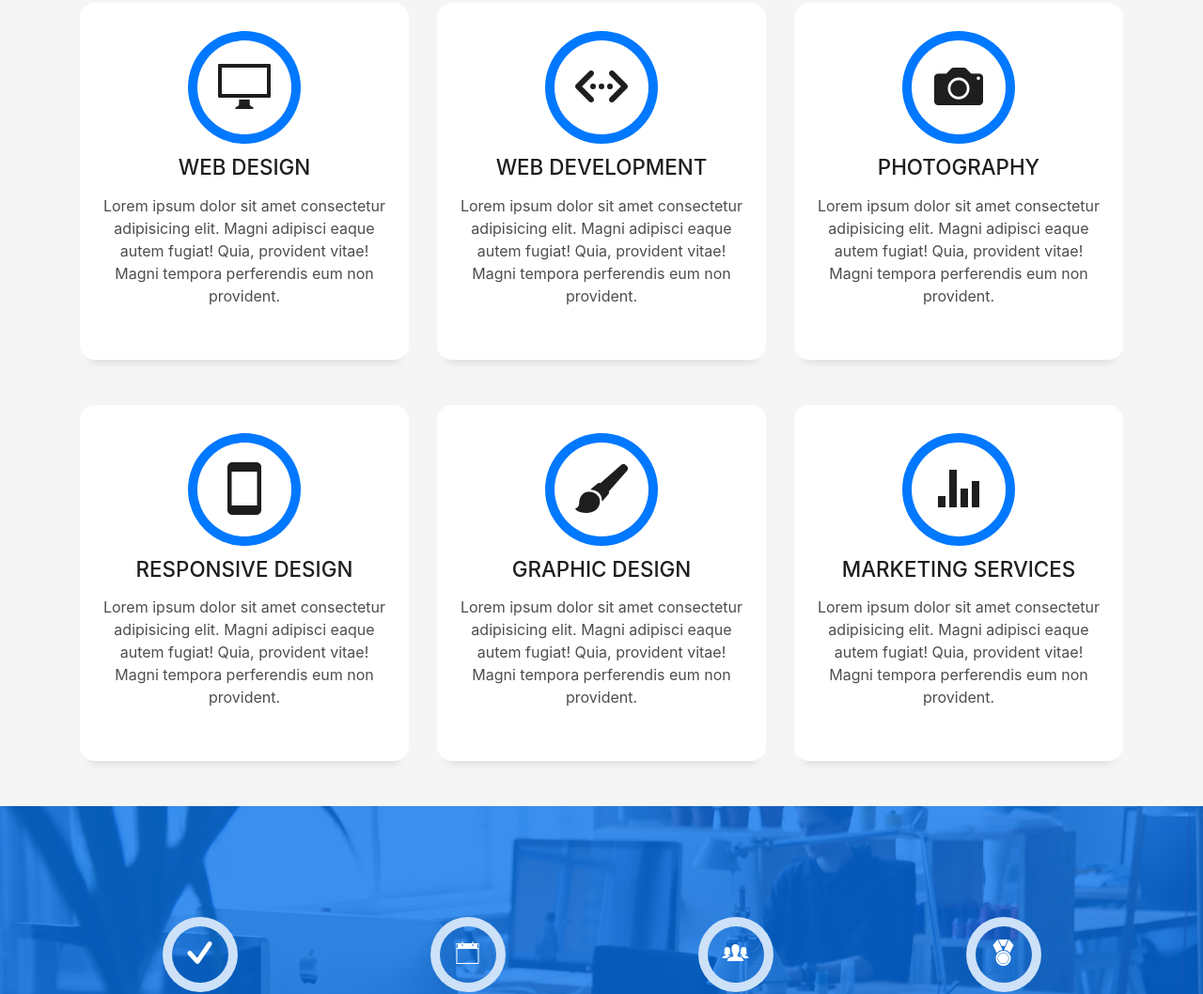
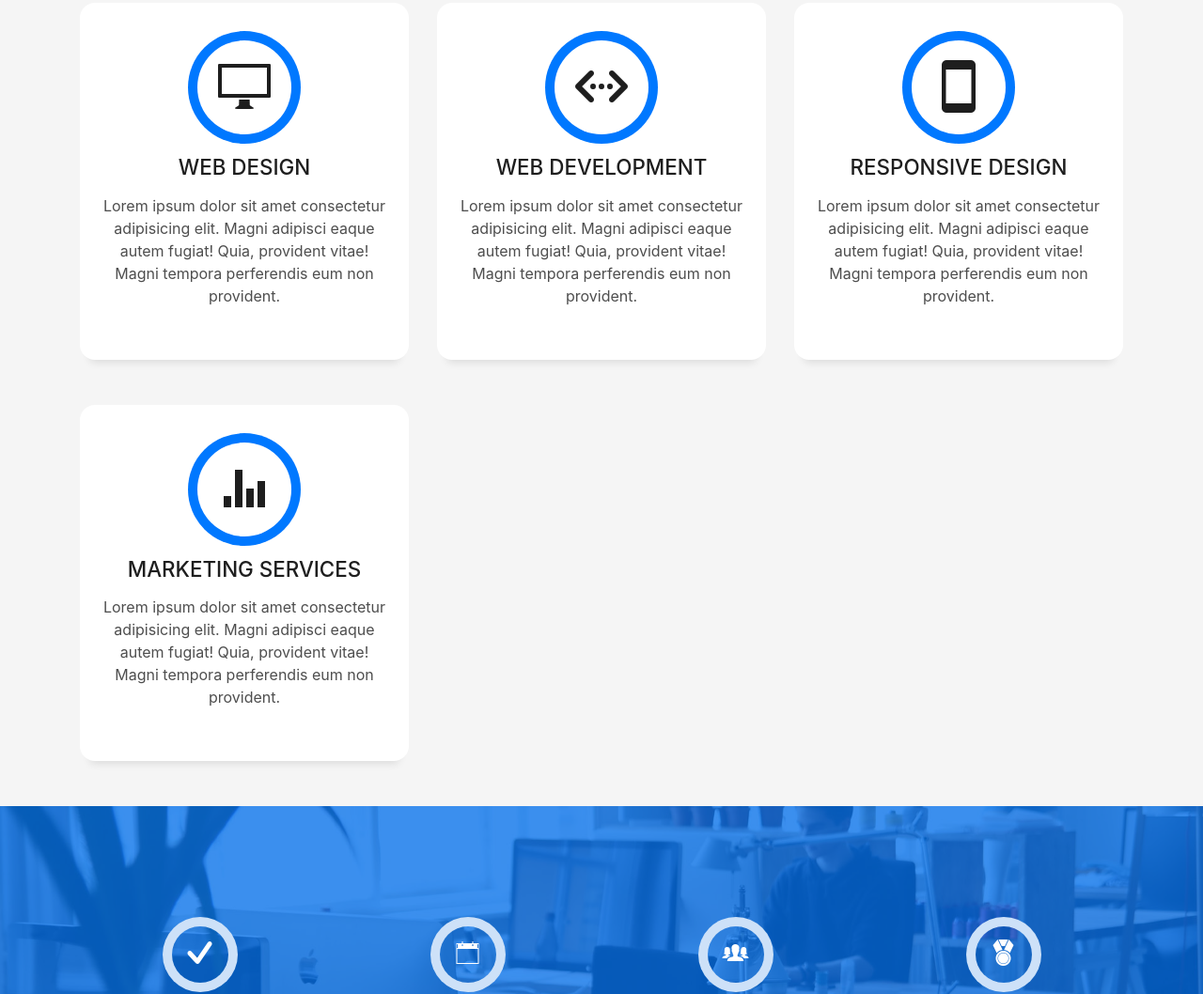
Before and after one commit to DevNik14/DT_Portfolio, a plain HTML site: page index.html in a window 1280 px wide. Shown: the part 1736-2794 px from the top of the page at 94% size. Drawn offline with Linux system fonts and the light colour scheme; files whose address does not match are found by name.

Commit message:
remove photography and graph design from services section

```diff
--- a/index.html
+++ b/index.html
@@ -211,40 +211,10 @@
         <div class="col-md-4">
           <div class="service-box">
             <div class="service-ico">
-              <span class="ico-circle"><i class="ion-camera"></i></span>
-            </div>
-            <div class="service-content">
-              <h2 class="s-title">Photography</h2>
-              <p class="s-description text-center">
-                Lorem ipsum dolor sit amet consectetur adipisicing elit. Magni adipisci eaque autem fugiat! Quia,
-                provident vitae! Magni
-                tempora perferendis eum non provident.
-              </p>
-            </div>
-          </div>
-        </div>
-        <div class="col-md-4">
-          <div class="service-box">
-            <div class="service-ico">
               <span class="ico-circle"><i class="ion-android-phone-portrait"></i></span>
             </div>
             <div class="service-content">
               <h2 class="s-title">Responsive Design</h2>
-              <p class="s-description text-center">
-                Lorem ipsum dolor sit amet consectetur adipisicing elit. Magni adipisci eaque autem fugiat! Quia,
-                provident vitae! Magni
-                tempora perferendis eum non provident.
-              </p>
-            </div>
-          </div>
-        </div>
-        <div class="col-md-4">
-          <div class="service-box">
-            <div class="service-ico">
-              <span class="ico-circle"><i class="ion-paintbrush"></i></span>
-            </div>
-            <div class="service-content">
-              <h2 class="s-title">Graphic Design</h2>
               <p class="s-description text-center">
                 Lorem ipsum dolor sit amet consectetur adipisicing elit. Magni adipisci eaque autem fugiat! Quia,
                 provident vitae! Magni
```
